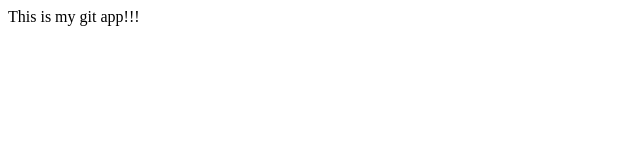
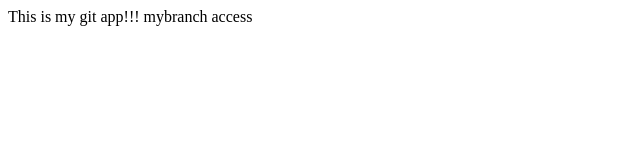
Before and after one commit to Rusiru123/mygitappexample, a plain HTML site: page index.html in a window 1280 px wide. Shown: the whole page, without its empty margins (0-640 px from the left). Drawn offline with Linux system fonts and the light colour scheme.

Commit message:
added the branch text

```diff
--- a/index.html
+++ b/index.html
@@ -4,5 +4,6 @@
     </head>
     <body>
         This is my git app!!!
+        mybranch access
     </body>
 </html>
```
Also changed, not shown: myfirst.html (added).
